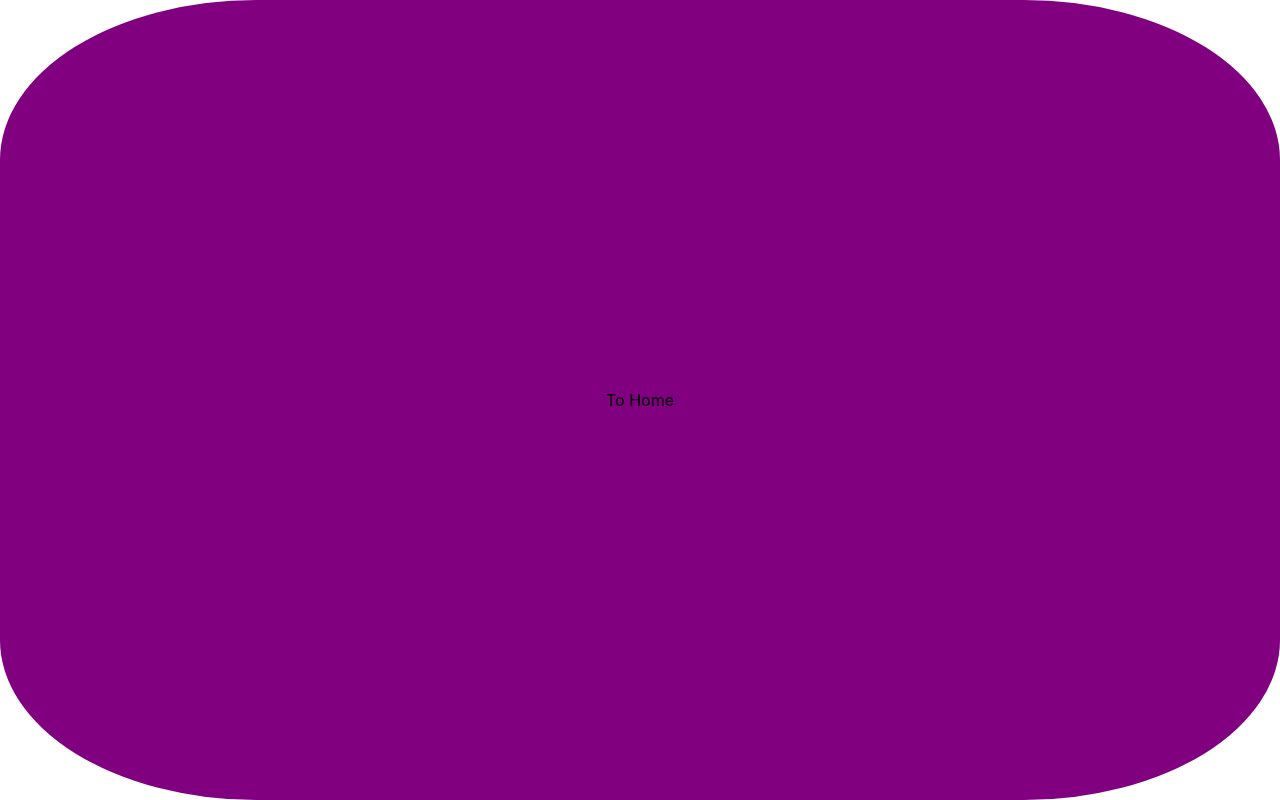
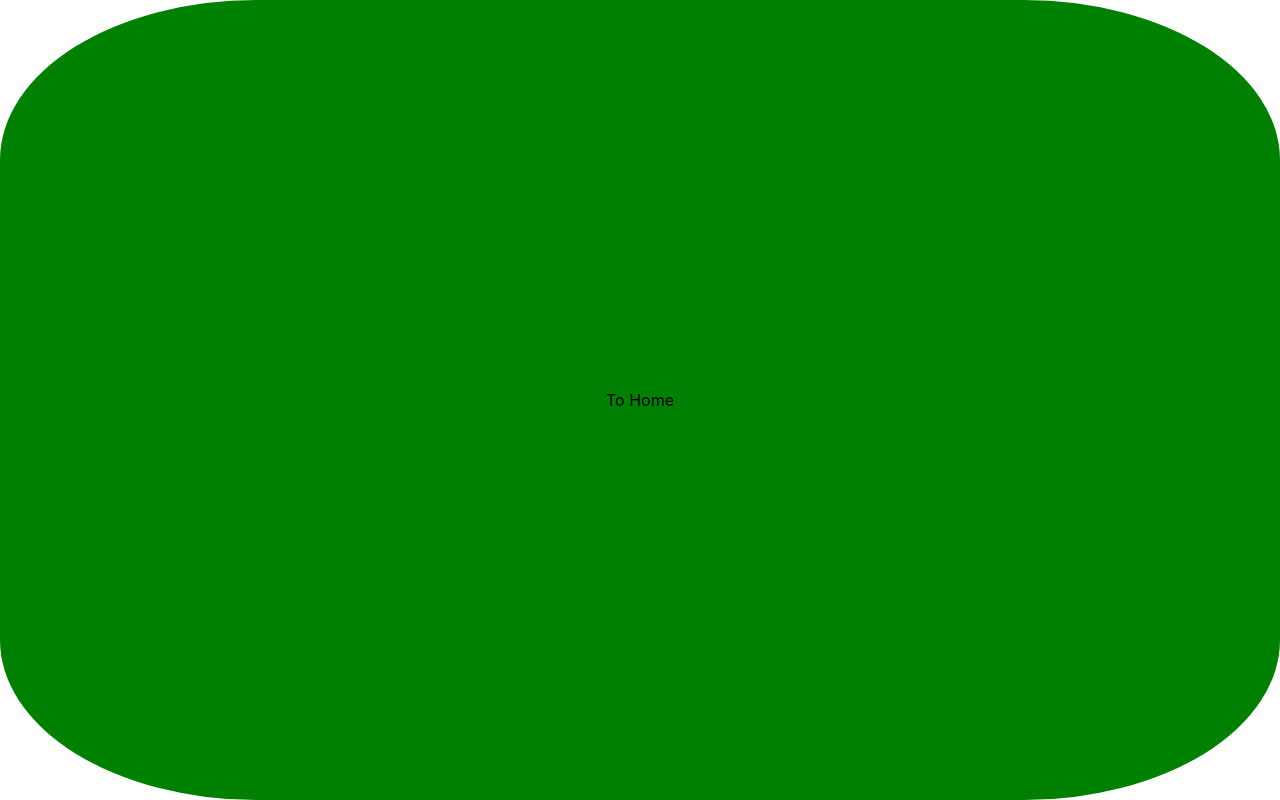
Before and after one commit to thenickbit/nchartiot.dev, a Next.js app: page /test in a window 1280 px wide. Built offline with nearby package versions, Linux system fonts and the light colour scheme.

Commit message:
Update test.tsx

```diff
--- a/src/pages/test.tsx
+++ b/src/pages/test.tsx
@@ -7,7 +7,7 @@ const Test = () => {
       style={{
         width: '100vw',
         height: '100vh',
-        backgroundColor: 'purple',
+        backgroundColor: 'green',
         display: 'flex',
         alignItems: 'center',
         justifyContent: 'center',
```
